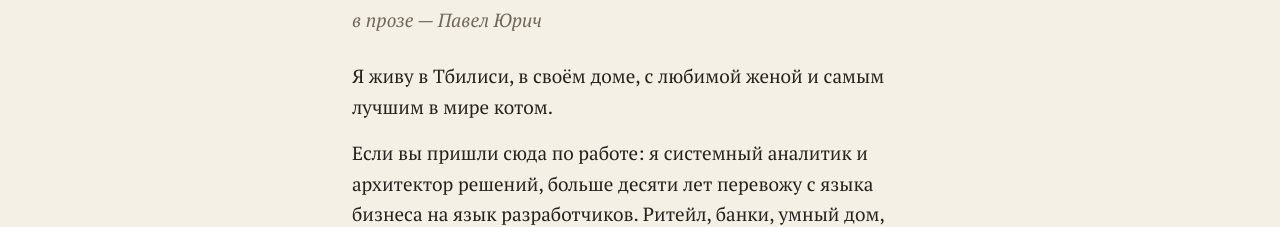
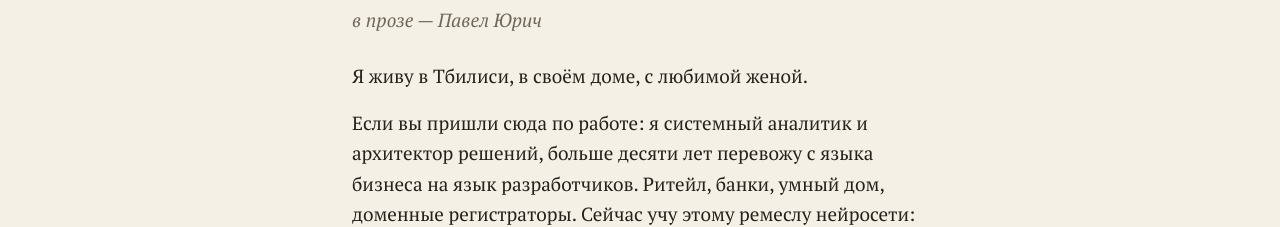
Before and after one commit to PaulJurichM/PaulJurichM.github.io, a plain HTML site: page docs/index.html in a window 1280 px wide. Shown: the part 583-810 px from the top of the page. Drawn offline with Linux system fonts and the light colour scheme.

Commit message:
Главная: убрана строка о коте
Co-Authored-By: Claude Opus 5.5 <noreply@anthropic.com>
Claude-Session: https://claude.ai/code/session_01FpspDMMr8p18LUwYgN5T98

```diff
--- a/docs/index.html
+++ b/docs/index.html
@@ -30,7 +30,7 @@
   <nav><a href="/blog/">Блог</a><a href="/work/">Работа</a><a href="/creative/">Творчество</a><button class="ctl" id="theme" type="button" aria-label="Переключить тему">Тёмная</button></nav>
 </header>
 <main>
-<figure class="hero"><img src="/media/pavel.jpg" alt="Павел Мальков и каменный ослик на фоне гор"></figure><h1>Павел Мальков</h1><p class="alias">в прозе — Павел Юрич</p><div class="prose"><p>Я живу в Тбилиси, в своём доме, с любимой женой и самым лучшим в мире котом.</p>
+<figure class="hero"><img src="/media/pavel.jpg" alt="Павел Мальков и каменный ослик на фоне гор"></figure><h1>Павел Мальков</h1><p class="alias">в прозе — Павел Юрич</p><div class="prose"><p>Я живу в Тбилиси, в своём доме, с любимой женой.</p>
 <p>Если вы пришли сюда по работе: я системный аналитик и архитектор решений, больше десяти лет перевожу с языка бизнеса на язык разработчиков. Ритейл, банки, умный дом, доменные регистраторы. Сейчас учу этому ремеслу нейросети: собираю конвейеры, где ИИ пишет постановки, а человек их проверяет, а не наоборот.</p>
 <p>Путь в айти у меня был длинным: бурная юность, служба, свой бизнес. Из юности остались «Король и Шут», «Сектор Газа» и «Sex Pistols», которые я могу слушать без остановки. В профессию я пришёл поздно и, наверное, поэтому вижу эту сферу без розовых очков.</p>
 <p>По вечерам я Павел Юрич. Пишу исторические детективы: про слепого следователя в танском Китае; про Римскую империю, которая пошла другой дорогой; про Тифлис 1904 года; про Оксфорд инспектора Морса в промежутках между книгами и сериалами. Ещё собираю интерактивные карты чужих книг, монтирую видеоролики по собственным текстам и делаю с помощью нейросетей музыку, от ска-панка до кабаре. Всё это я делаю не ради денег, а потому что мне интересно.</p></div><p class="label">Разделы</p><div class="cards"><a class="card" href="/blog/"><b>Блог</b><span>Новости и мысли: о работе, о книгах, о том, что получилось и что нет.</span></a><a class="card" href="/work/"><b>Работа</b><span>Как я встраиваю ИИ в работу системного аналитика. Проекты и пет-проекты.</span></a><a class="card" href="/creative/"><b>Творчество</b><span>Проза, хронотопы чужих книг, видео и музыка.</span></a></div><p class="label">Последняя заметка</p><ul class="list"><li><a href="/blog/zhaba-itogi/"><b>Итоги «ЖАБЫ» и сборник «На полях»</b><small>6 ноября 2026</small></a></li></ul>
```
Also changed, not shown: 1 other file.
